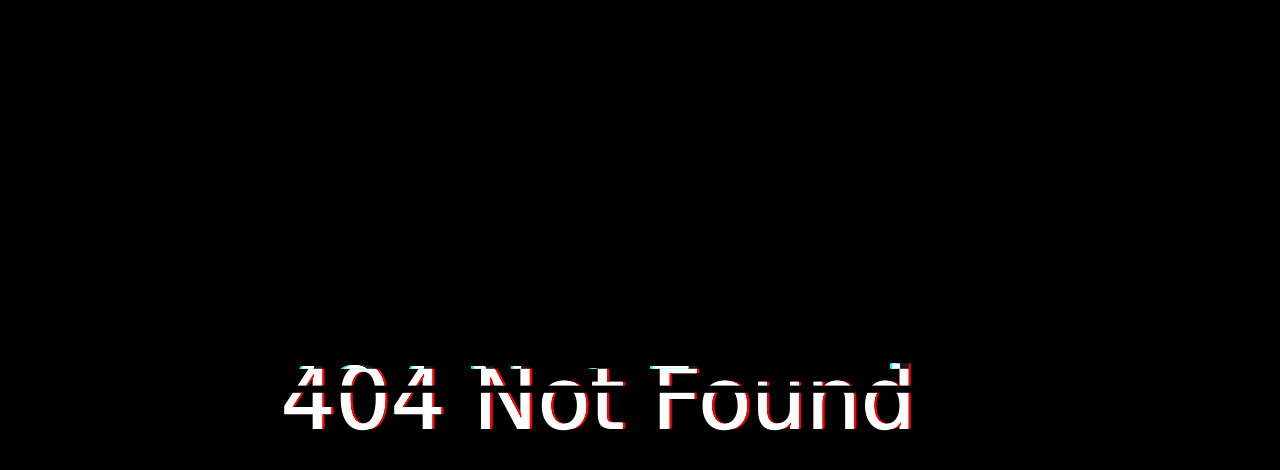
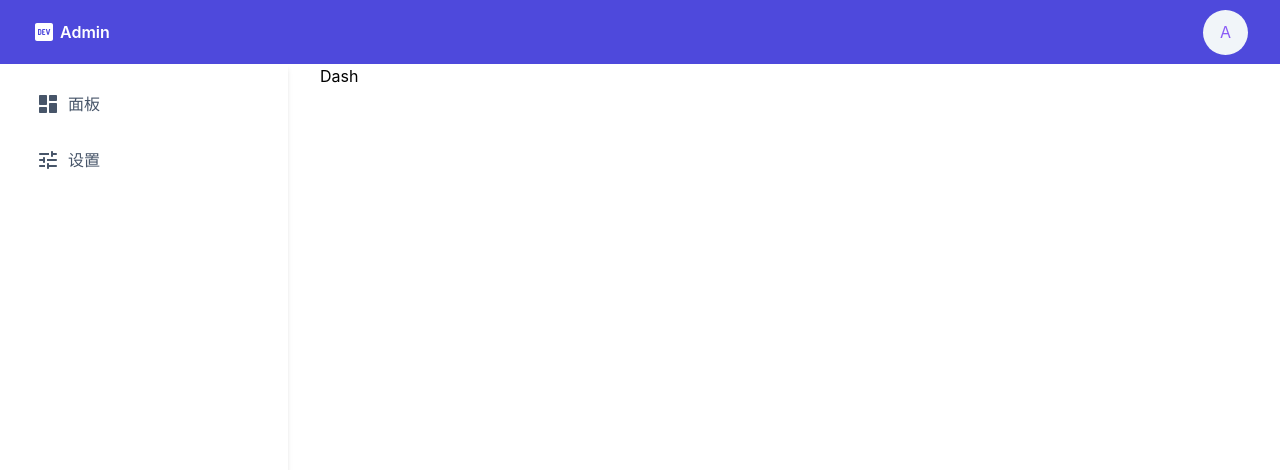
Before and after one commit to AliceZ413/az-dashboard, a Next.js app: page /dashboard in a window 1280 px wide. Before the commit this address had no page. Shown: the top 470 px of the page. Built offline with nearby package versions, Linux system fonts and the light colour scheme.

Commit message:
Dashboard

```diff
--- a/package.json
+++ b/package.json
@@ -15,6 +15,7 @@
     "@mui/material": "^5.10.14",
     "@radix-ui/react-avatar": "1.0.1",
     "@radix-ui/react-dropdown-menu": "^2.0.1",
+    "@radix-ui/react-navigation-menu": "^1.1.1",
     "clsx": "^1.2.1",
     "eslint": "8.27.0",
     "eslint-config-next": "13.0.3",
--- a/src/components/Dropdown/dropdown.jsx
+++ b/src/components/Dropdown/dropdown.jsx
@@ -19,7 +19,8 @@ const Dropdown = ({ user }) => {
             "justify-center",
             "overflow-hidden",
             "rounded-full",
-            "bg-slate-100"
+            "bg-slate-100",
+            "cursor-pointer"
           )}
         >
           <Avatar.Image
--- a/src/components/Layout/asider.jsx
+++ b/src/components/Layout/asider.jsx
@@ -1,25 +1,28 @@
 import clsx from "clsx";
 import Link from "next/link";
 import { usePathname } from "next/navigation";
+import DashboardRoundedIcon from "@mui/icons-material/DashboardRounded";
+import TuneRoundedIcon from "@mui/icons-material/TuneRounded";
+import styles from "./asider.module.scss";
 
 export const navigationMenus = [
   {
     title: "面板",
     href: "/",
-    icon: "",
+    icon: DashboardRoundedIcon,
   },
   {
     title: "设置",
-    href: "/settings",
-    icon: "",
+    href: "/dashboard/setting",
+    icon: TuneRoundedIcon,
   },
 ];
 
 const Aside = () => {
   const path = usePathname();
-  console.log(path);
+
   return (
-    <aside className={clsx("flex", "flex-col")}>
+    <aside className={clsx("flex", "flex-col", "bg-white", "p-4", "shadow-md")}>
       <nav className={clsx("grid", "items-start", "gap-2")}>
         {navigationMenus.map((item, index) => {
           return (
@@ -30,15 +33,17 @@ const Aside = () => {
                   "flex",
                   "items-center",
                   "rounded-md",
-                  "px-3",
-                  "py-2",
-                  "text-sm",
-                  "font-medium",
-                  "text-slate-800",
-                  "hover:bg-slate-100"
+                  "px-5",
+                  "py-3",
+                  "text-slate-600",
+                  "hover:bg-[#4e49dc]",
+                  "hover:text-white"
                 )}
               >
-                <span>{item.title}</span>
+                <item.icon className={clsx("text-[24px]")} />
+                <span className={clsx("text-[16px]", "ml-2")}>
+                  {item.title}
+                </span>
               </div>
             </Link>
           );
--- a/src/components/Layout/header.jsx
+++ b/src/components/Layout/header.jsx
@@ -7,21 +7,26 @@ const Header = ({ user }) => {
   return (
     <header
       className={clsx(
-        "h-[60px]",
+        "h-[64px]",
         "flex",
         "justify-between",
         "items-center",
-        "rounded-lg",
-        "shadow",
-        "px-8"
+        "px-8",
+        "bg-[#4e49dc]"
       )}
     >
       <Link
         href={"/"}
-        className={clsx("w-[200px]", "h-[60px]", "flex", "items-center")}
+        className={clsx(
+          "w-[150px]",
+          "h-[64px]",
+          "flex",
+          "items-center",
+          "text-white"
+        )}
       >
-        <LogoDevRounded />
-        <span className={clsx("text-lg", "font-bold")}>Admin</span>
+        <LogoDevRounded className={clsx("text-[36px]")} />
+        <span className={clsx("text-md", "ml-1", "font-semibold")}>Admin</span>
       </Link>
 
       <>
--- a/src/components/Layout/layout.jsx
+++ b/src/components/Layout/layout.jsx
@@ -16,17 +16,9 @@ const user = {
 
 const Layout = ({ children, home }) => {
   return (
-    <div
-      className={clsx(
-        styles.container,
-        "min-h-screen",
-        "space-y-6",
-        "flex",
-        "flex-col"
-      )}
-    >
+    <div className={clsx(styles.container, "min-h-screen", "flex", "flex-col")}>
       <Header user={user} />
-      <div className={clsx("grid", "grid-cols-[200px_1fr]", "gap-4")}>
+      <div className={clsx("grid", "grid-cols-[288px_1fr]", "flex-1")}>
         <Aside />
         <main
           className={clsx(
@@ -35,8 +27,6 @@ const Layout = ({ children, home }) => {
             "w-full",
             "flex-col",
             "overflow-y-auto",
-            "rounded-lg",
-            "shadow",
             "px-8",
             "pb-8"
           )}
--- a/src/components/LoadingDrip/loading-drip.module.scss
+++ b/src/components/LoadingDrip/loading-drip.module.scss
@@ -7,7 +7,7 @@
   bottom: 0;
   overflow: hidden;
   filter: blur(3px) contrast(10);
-  backdrop-filter: saturate(10%) blur(5px);
+  // backdrop-filter: saturate(10%) blur(5px);
   background: hsla(0, 0%, 100%, 0.8);
 
   display: flex;
@@ -17,7 +17,7 @@
 .text {
   position: relative;
   width: 640px;
-  height: 130px;
+  height: 150px;
   color: #000;
   font-size: 124px;
   text-align: center;
--- a/src/pages/404.jsx
+++ b/src/pages/404.jsx
@@ -17,4 +17,6 @@ const NotFoundPage = () => {
   );
 };
 
+NotFoundPage.Layout = "root";
+
 export default NotFoundPage;
--- /dev/null
+++ b/src/pages/dashboard/index.jsx
@@ -0,0 +1,7 @@
+const Dash = () => {
+  return <div>Dash</div>;
+};
+
+Dash.Layout = "root";
+
+export default Dash;
--- /dev/null
+++ b/src/pages/dashboard/setting.jsx
@@ -0,0 +1,7 @@
+const Setting = () => {
+  return <div>Setting</div>;
+};
+
+Setting.Layout = "root";
+
+export default Setting;
--- a/src/pages/index.jsx
+++ b/src/pages/index.jsx
@@ -1,12 +1,25 @@
+import LoadingDrip from "@/components/LoadingDrip/loading-drip";
 import Head from "next/head";
+import { useRouter } from "next/navigation";
+import { useEffect } from "react";
 
 const Dashboard = () => {
+  // if 判断是否登录
+  // true 跳转到dashboard
+  // false 跳转到login ，记录redict 参数
+  const router = useRouter();
+  useEffect(() => {
+    setTimeout(() => {
+      router.push("/dashboard");
+    }, 300);
+    return () => {};
+  }, []);
   return (
     <>
       <Head>
-        <title>Admin | Dashboard</title>
+        <title>Admin</title>
       </Head>
-      <h1>Dashboard</h1>
+      <LoadingDrip />
     </>
   );
 };
```
Also changed, not shown: src/components/Layout/asider.module.scss (added).
